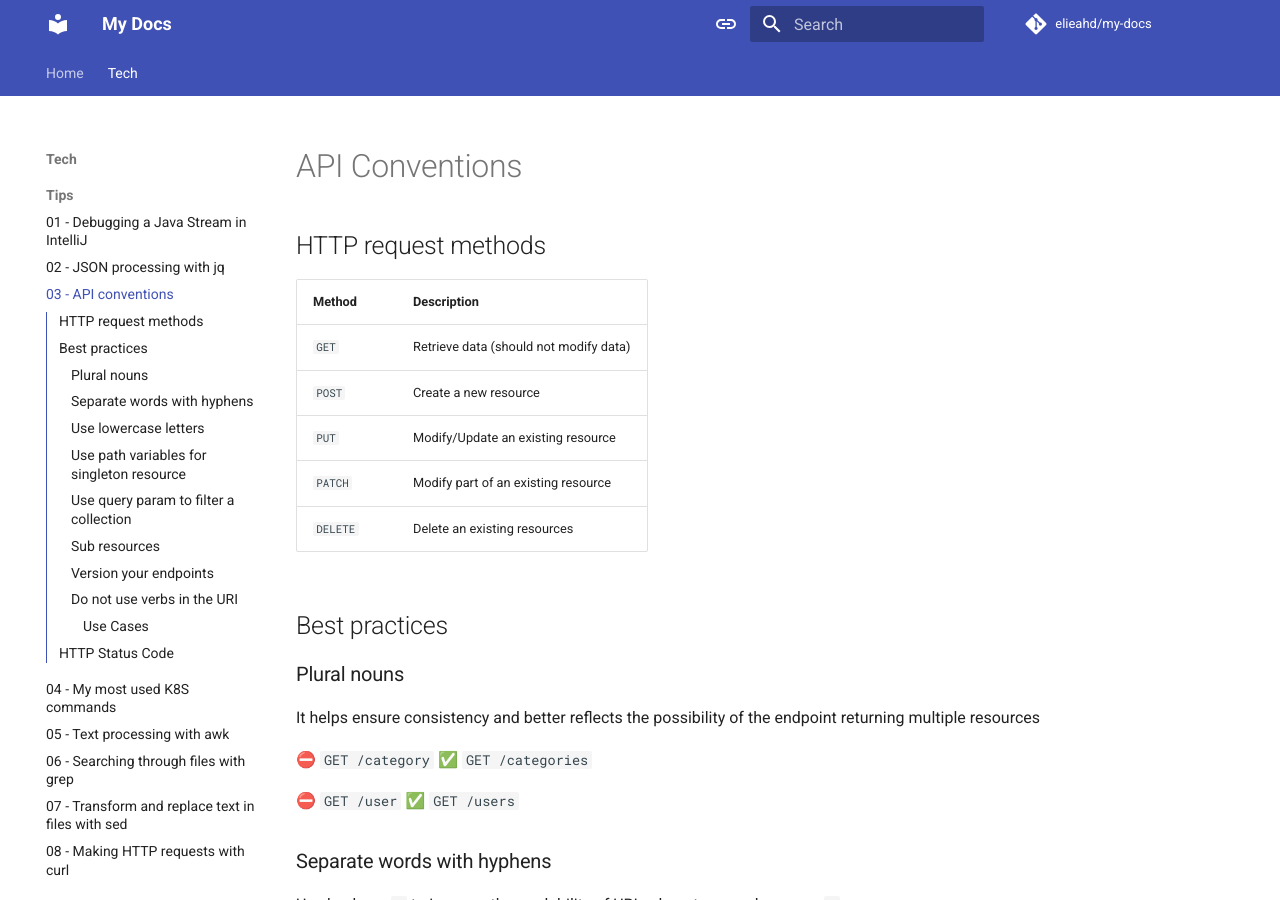
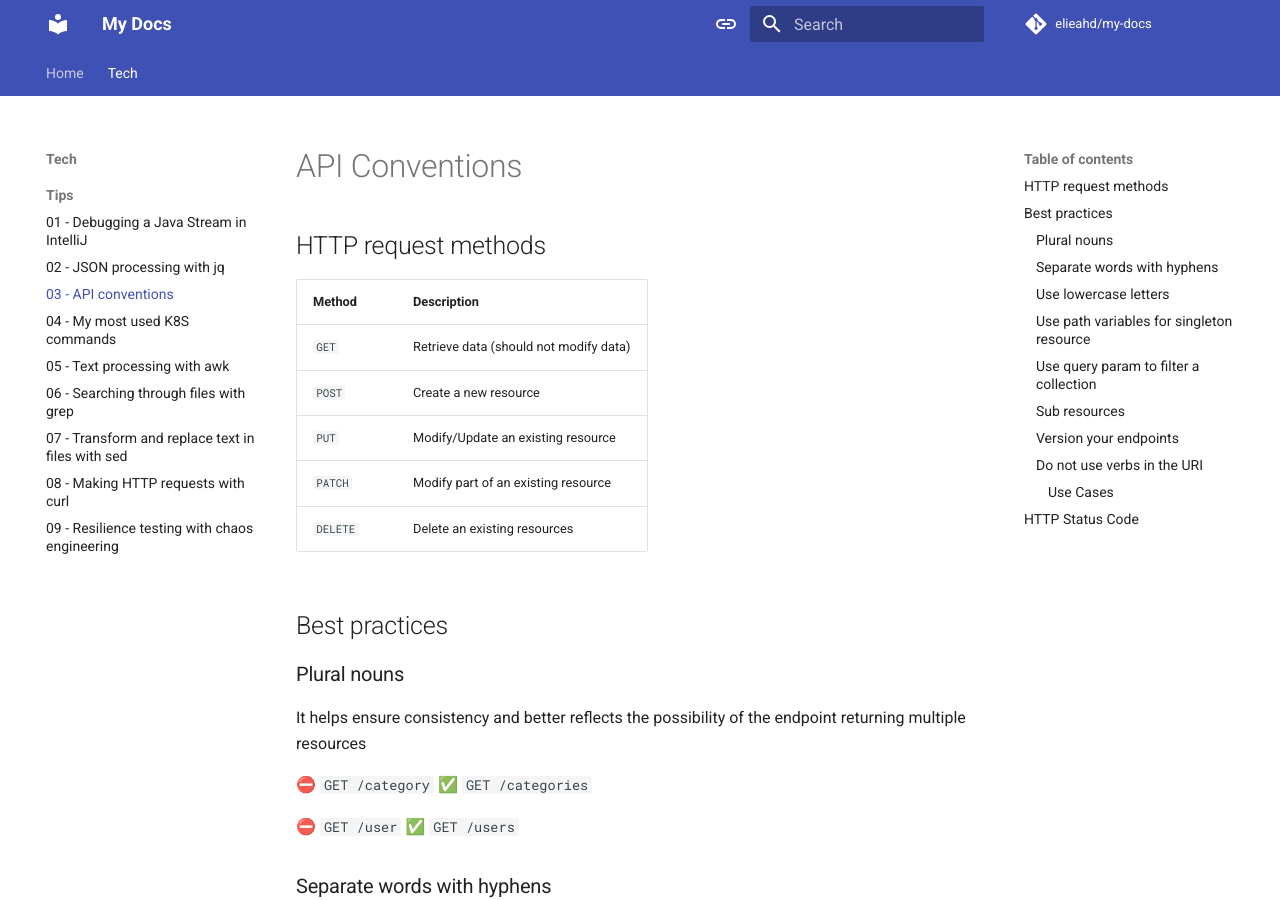
Before and after one commit to elieahd/my-docs, an MkDocs documentation site: the page built from docs/tech/tips/api-conventions.md, in a window 1280 px wide and 900 px high. Built offline with MkDocs 1.6.1 and Material for MkDocs 9.7.7, drawn with Linux system fonts in a browser that asks for light colours; comment, search, counter and statistics services are not loaded.

Commit message:
feat: enhance table of contents

```diff
--- a/mkdocs.yml
+++ b/mkdocs.yml
@@ -10,7 +10,6 @@ theme:
   features:
     - navigation.tabs
     - navigation.sections
-    - toc.integrate
     - navigation.top
     - search.suggest
     - search.highlight
@@ -47,6 +46,7 @@ markdown_extensions:
   - attr_list
   - md_in_html
   - pymdownx.blocks.caption
+  - toc
 
 nav:
 - Home: "index.md"
```
